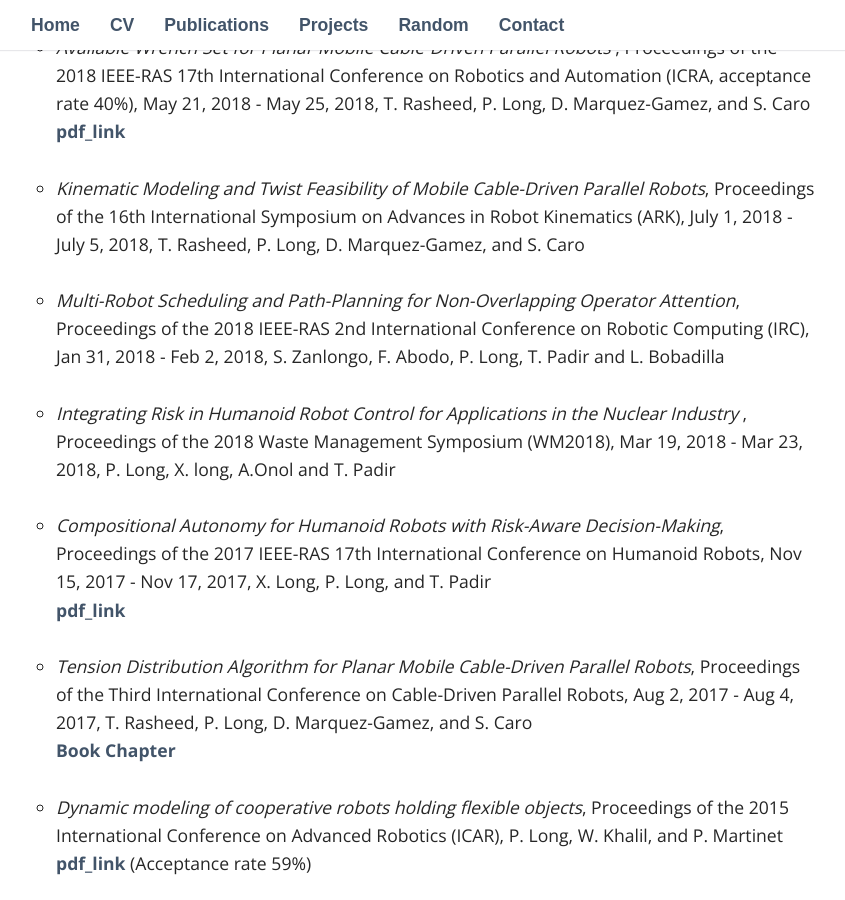
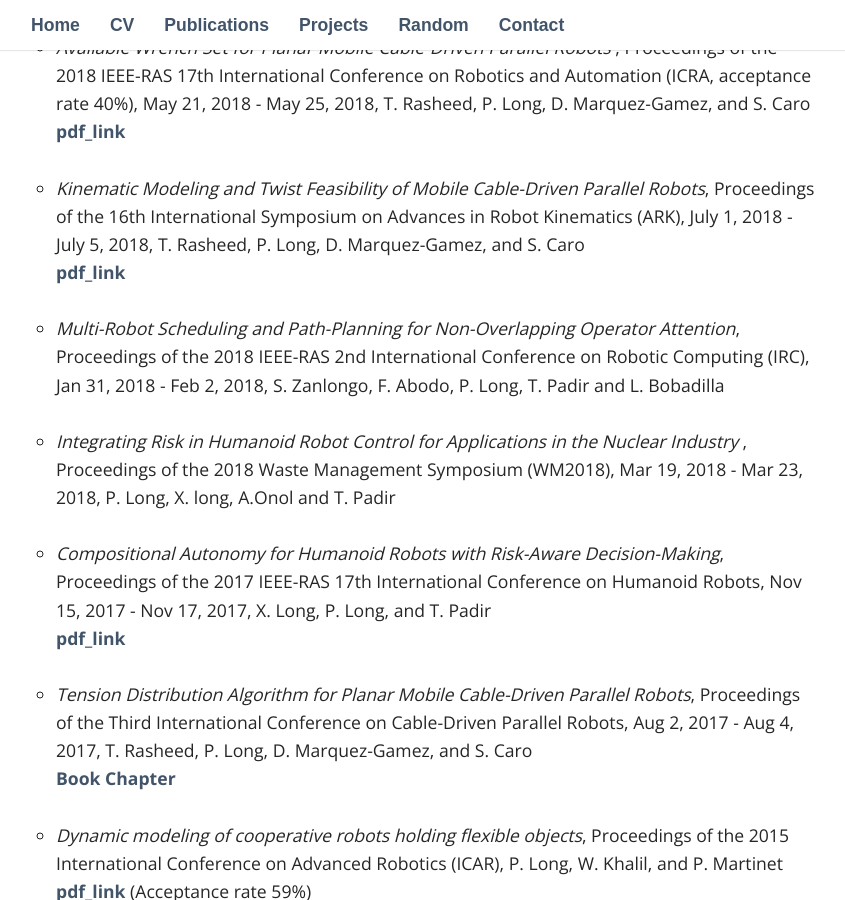
Before and after one commit to philip-long/philip-long.github.io, a Jekyll site: the page built from publications/index.html, in a window 1280 px wide and 900 px high, scrolled down 701 px. Shown: the whole window, without its empty margins (224-1069 px from the left). Built offline with Jekyll 4.4.1, drawn with Linux system fonts in a browser that asks for light colours; some web fonts are replaced.

Commit message:
Update index.html

```diff
--- a/publications/index.html
+++ b/publications/index.html
@@ -49,6 +49,7 @@
 
         <li>
      <i>Kinematic Modeling and Twist Feasibility of Mobile Cable-Driven Parallel Robots</i>, Proceedings of the 16th International Symposium on Advances in Robot Kinematics (ARK), July 1, 2018 - July 5, 2018, T. Rasheed, P. Long, D. Marquez-Gamez, and S. Caro<br>
+             <a href="https://hal.archives-ouvertes.fr/hal-01757510/document"> pdf_link</a>
      </li>
    <br>
 
```
